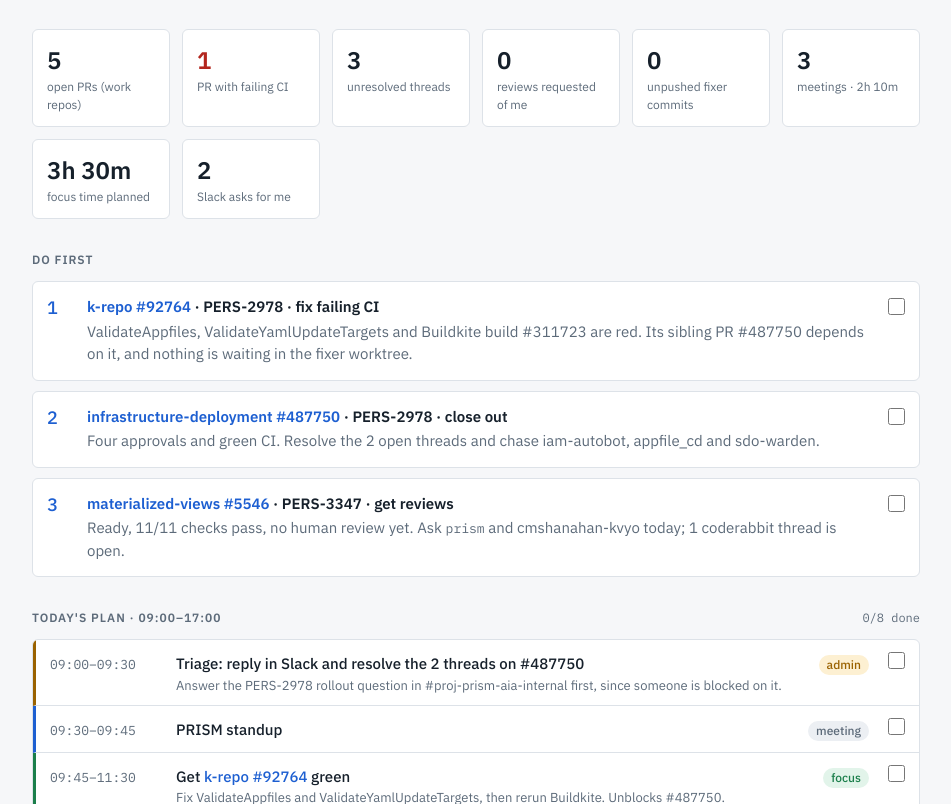
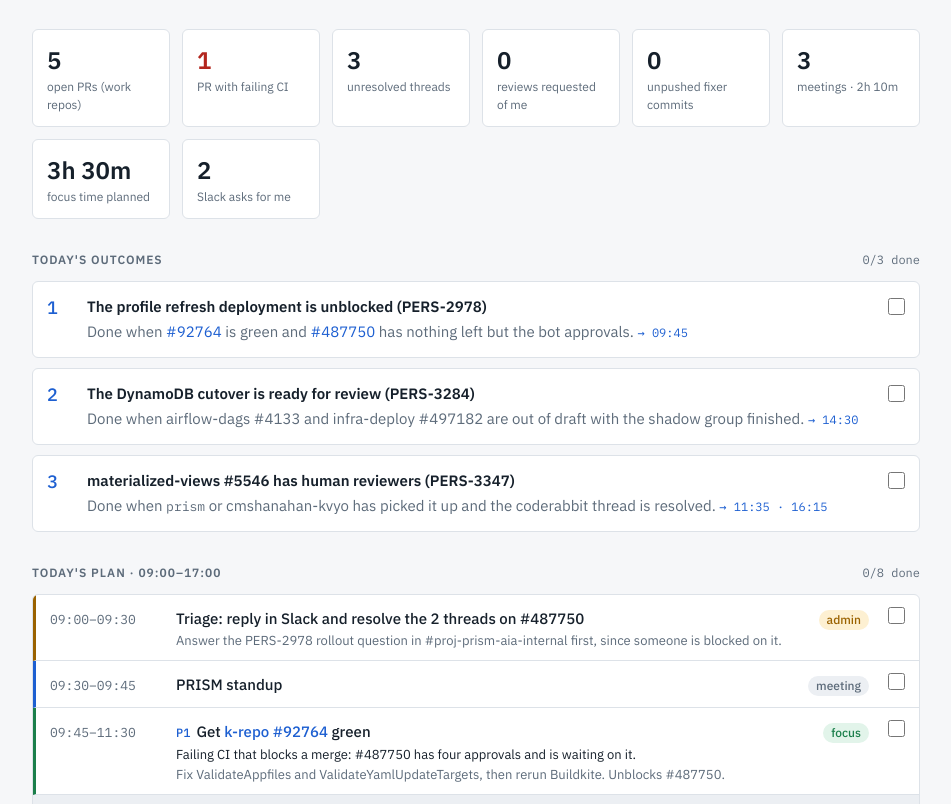
Before and after one commit to conordowling/automations, a plain HTML site: page share/daily-rhythm/morning-template.html in a window 1280 px wide. Shown: the part 85-889 px from the top of the page, without its empty margins (164-1115 px from the left). Drawn offline with Linux system fonts and the light colour scheme.

Commit message:
Replace the morning brief's Do first list with today's outcomes
Do first repeated the first three plan blocks. The brief now opens with
the day's top 3 outcomes, each with a done-when line and the plan times
that deliver it, and the plan marks those blocks P1-P3 with the
priority rule that put each one there.

Co-Authored-By: Claude Opus 5.5 <noreply@anthropic.com>

```diff
--- a/share/daily-rhythm/morning-template.html
+++ b/share/daily-rhythm/morning-template.html
@@ -2,7 +2,7 @@
 <meta name="claude:viewport-fit-sides" content="cover">
 <link rel="stylesheet" href="https://fonts.googleapis.com/css2?family=IBM+Plex+Mono:wght@400;500&family=IBM+Plex+Sans:wght@400;500;600&display=swap">
 <style>
-/* Layout: single reading column. Do-first strip, day plan timeline, Slack asks, then PR table, Linear by status, small footer notes. */
+/* Layout: single reading column. Today's outcomes, day plan timeline, Slack asks, then PR table, Linear by status, small footer notes. */
 :root {
   --bg: #f6f7f9;
   --surface: #ffffff;
@@ -55,11 +55,13 @@ a:focus-visible { outline: 2px solid var(--accent); outline-offset: 2px; border-
 .stat span { font-size: 12px; color: var(--muted); }
 .stat.bad b { color: var(--bad); }
 
-.first { display: flex; flex-direction: column; gap: 10px; counter-reset: p; padding: 0; margin: 0; list-style: none; }
-.first li { counter-increment: p; display: grid; grid-template-columns: 28px minmax(0, 1fr); gap: 12px; background: var(--surface); border: 1px solid var(--line); border-radius: 6px; padding: 14px; }
-.first li::before { content: counter(p); font-family: var(--font-mono); font-weight: 500; color: var(--accent); font-size: 18px; line-height: 1.3; }
-.first .t { font-weight: 600; }
-.first .why { color: var(--muted); margin-top: 2px; }
+/* Outcomes: the day's top 3 end states, each with a done-when line and the plan times that deliver it. */
+.outcomes { display: flex; flex-direction: column; gap: 10px; counter-reset: p; padding: 0; margin: 0; list-style: none; }
+.outcomes li { counter-increment: p; display: grid; grid-template-columns: 28px minmax(0, 1fr); gap: 12px; background: var(--surface); border: 1px solid var(--line); border-radius: 6px; padding: 14px; }
+.outcomes li::before { content: counter(p); font-family: var(--font-mono); font-weight: 500; color: var(--accent); font-size: 18px; line-height: 1.3; }
+.outcomes .t { font-weight: 600; }
+.outcomes .when-done { color: var(--muted); margin-top: 2px; }
+.outcomes .at { font-family: var(--font-mono); font-size: 12px; color: var(--accent); white-space: nowrap; }
 
 .pill { display: inline-block; font-size: 12px; font-weight: 500; padding: 1px 8px; border-radius: 999px; background: var(--idle-bg); color: var(--muted); white-space: nowrap; }
 .pill.good { background: var(--good-bg); color: var(--good); }
@@ -98,6 +100,9 @@ td.num { font-variant-numeric: tabular-nums; white-space: nowrap; }
 .plan li.lunch, .plan li.buffer { background: var(--idle-bg); }
 .plan li.lunch .what, .plan li.buffer .what { color: var(--muted); font-weight: 400; }
 .plan li.conflict { border-left-color: var(--bad); }
+/* P1-P3 mark the blocks that deliver the outcomes; .why says which priority rule put them there. */
+.plan .prio { font-family: var(--font-mono); font-size: 12px; font-weight: 500; color: var(--accent); margin-right: 6px; }
+.plan .why { display: block; font-weight: 400; color: var(--fg); font-size: 13px; margin-top: 2px; }
 .wontfit { margin: 10px 0 0; padding-left: 18px; color: var(--muted); font-size: 13px; }
 .wontfit li { margin-top: 2px; }
 .col li.slack { grid-template-columns: minmax(0, 1fr); gap: 2px; }
@@ -105,7 +110,7 @@ td.num { font-variant-numeric: tabular-nums; white-space: nowrap; }
 @media (max-width: 480px) { .plan li { grid-template-columns: 1fr auto; } .plan .when { grid-column: 1 / -1; } }
 
 /* Tick-off: the script below appends a .tick checkbox to every [data-task] item. */
-.first li:has(.tick) { grid-template-columns: 28px minmax(0, 1fr) 22px; }
+.outcomes li:has(.tick) { grid-template-columns: 28px minmax(0, 1fr) 22px; }
 .plan li:has(.tick) { grid-template-columns: 112px minmax(0, 1fr) auto 22px; }
 .col li.slack:has(.tick) { grid-template-columns: minmax(0, 1fr) 22px; }
 .wontfit li:has(.tick) { list-style: none; margin-left: -18px; display: grid; grid-template-columns: minmax(0, 1fr) 22px; gap: 8px; }
@@ -136,14 +141,14 @@ footer { color: var(--muted); font-size: 13px; display: flex; flex-direction: co
   </section>
 
   <section>
-    <h2>Do first</h2>
-    <ol class="first">
-      <li data-task="pr-92764"><div><div class="t"><a href="https://github.com/klaviyo/k-repo/pull/92764">k-repo #92764</a> · PERS-2978 · fix failing CI</div>
-        <div class="why">ValidateAppfiles, ValidateYamlUpdateTargets and Buildkite build #311723 are red. Its sibling PR #487750 depends on it, and nothing is waiting in the fixer worktree.</div></div></li>
-      <li data-task="pr-487750"><div><div class="t"><a href="https://github.com/klaviyo/infrastructure-deployment/pull/487750">infrastructure-deployment #487750</a> · PERS-2978 · close out</div>
-        <div class="why">Four approvals and green CI. Resolve the 2 open threads and chase iam-autobot, appfile_cd and sdo-warden.</div></div></li>
-      <li data-task="pr-5546"><div><div class="t"><a href="https://github.com/klaviyo/materialized-views/pull/5546">materialized-views #5546</a> · PERS-3347 · get reviews</div>
-        <div class="why">Ready, 11/11 checks pass, no human review yet. Ask <span class="mono">prism</span> and cmshanahan-kvyo today; 1 coderabbit thread is open.</div></div></li>
+    <h2>Today's outcomes <span class="tally" data-tally=".outcomes"></span></h2>
+    <ol class="outcomes">
+      <li data-task="pr-92764"><div><div class="t">The profile refresh deployment is unblocked (PERS-2978)</div>
+        <div class="when-done">Done when <a href="https://github.com/klaviyo/k-repo/pull/92764">#92764</a> is green and <a href="https://github.com/klaviyo/infrastructure-deployment/pull/487750">#487750</a> has nothing left but the bot approvals. <span class="at">→ 09:45</span></div></div></li>
+      <li data-task="pers-3284"><div><div class="t">The DynamoDB cutover is ready for review (PERS-3284)</div>
+        <div class="when-done">Done when airflow-dags #4133 and infra-deploy #497182 are out of draft with the shadow group finished. <span class="at">→ 14:30</span></div></div></li>
+      <li data-task="outcome-5546"><div><div class="t">materialized-views #5546 has human reviewers (PERS-3347)</div>
+        <div class="when-done">Done when <span class="mono">prism</span> or cmshanahan-kvyo has picked it up and the coderabbit thread is resolved. <span class="at">→ 11:35 · 16:15</span></div></div></li>
     </ol>
   </section>
 
@@ -152,13 +157,13 @@ footer { color: var(--muted); font-size: 13px; display: flex; flex-direction: co
     <ol class="plan">
       <li class="admin" data-task="slack-replies-am"><span class="when">09:00–09:30</span><span class="what">Triage: reply in Slack and resolve the 2 threads on #487750<span class="sub">Answer the PERS-2978 rollout question in #proj-prism-aia-internal first, since someone is blocked on it.</span></span><span class="pill warn">admin</span></li>
       <li class="meeting" data-task="mtg-standup"><span class="when">09:30–09:45</span><span class="what">PRISM standup</span><span class="pill">meeting</span></li>
-      <li class="focus" data-task="pr-92764"><span class="when">09:45–11:30</span><span class="what">Get <a href="https://github.com/klaviyo/k-repo/pull/92764">k-repo #92764</a> green<span class="sub">Fix ValidateAppfiles and ValidateYamlUpdateTargets, then rerun Buildkite. Unblocks #487750.</span></span><span class="pill good">focus</span></li>
+      <li class="focus" data-task="pr-92764"><span class="when">09:45–11:30</span><span class="what"><span class="prio">P1</span>Get <a href="https://github.com/klaviyo/k-repo/pull/92764">k-repo #92764</a> green<span class="why">Failing CI that blocks a merge: #487750 has four approvals and is waiting on it.</span><span class="sub">Fix ValidateAppfiles and ValidateYamlUpdateTargets, then rerun Buildkite. Unblocks #487750.</span></span><span class="pill good">focus</span></li>
       <li class="buffer" data-task="prep-pers-3347"><span class="when">11:30–11:35</span><span class="what">Prep: skim the PERS-3347 grading results</span><span class="pill">buffer</span></li>
       <li class="meeting" data-task="mtg-grading-sync"><span class="when">11:35–12:00</span><span class="what">Content grading sync<span class="sub">Bring the #5546 review ask.</span></span><span class="pill">meeting</span></li>
       <li class="lunch"><span class="when">12:00–13:00</span><span class="what">Lunch</span><span class="pill">lunch</span></li>
       <li class="meeting" data-task="mtg-planning"><span class="when">13:00–14:30</span><span class="what">Personalization planning (tentative, not yet answered)</span><span class="pill warn">tentative</span></li>
-      <li class="focus" data-task="pers-3284"><span class="when">14:30–16:15</span><span class="what">PERS-3284: get the DynamoDB cutover drafts ready for review<span class="sub">airflow-dags #4133 and infra-deploy #497182: finish the shadow group, mark both ready.</span></span><span class="pill good">focus</span></li>
-      <li class="admin" data-task="admin-pm"><span class="when">16:15–17:00</span><span class="what">Close out <a href="https://github.com/klaviyo/infrastructure-deployment/pull/487750">#487750</a>, chase #5546 reviewers, update Linear statuses</span><span class="pill warn">admin</span></li>
+      <li class="focus" data-task="pers-3284"><span class="when">14:30–16:15</span><span class="what"><span class="prio">P2</span>PERS-3284: get the DynamoDB cutover drafts ready for review<span class="why">In Progress work, and the longest free gap of the day.</span><span class="sub">airflow-dags #4133 and infra-deploy #497182: finish the shadow group, mark both ready.</span></span><span class="pill good">focus</span></li>
+      <li class="admin" data-task="admin-pm"><span class="when">16:15–17:00</span><span class="what"><span class="prio">P3</span>Close out <a href="https://github.com/klaviyo/infrastructure-deployment/pull/487750">#487750</a>, chase #5546 reviewers, update Linear statuses<span class="why">PR close to merging: #5546 is green and only needs a human review.</span></span><span class="pill warn">admin</span></li>
     </ol>
     <ul class="wontfit"><li data-task="pers-2657"><span>Won't fit today: PERS-2657 reusable DynamoDB client (idle since 10-20). Suggest Thursday morning, which has a 3h free block.</span></li></ul>
   </section>
```
Also changed, not shown: 1 other file.
